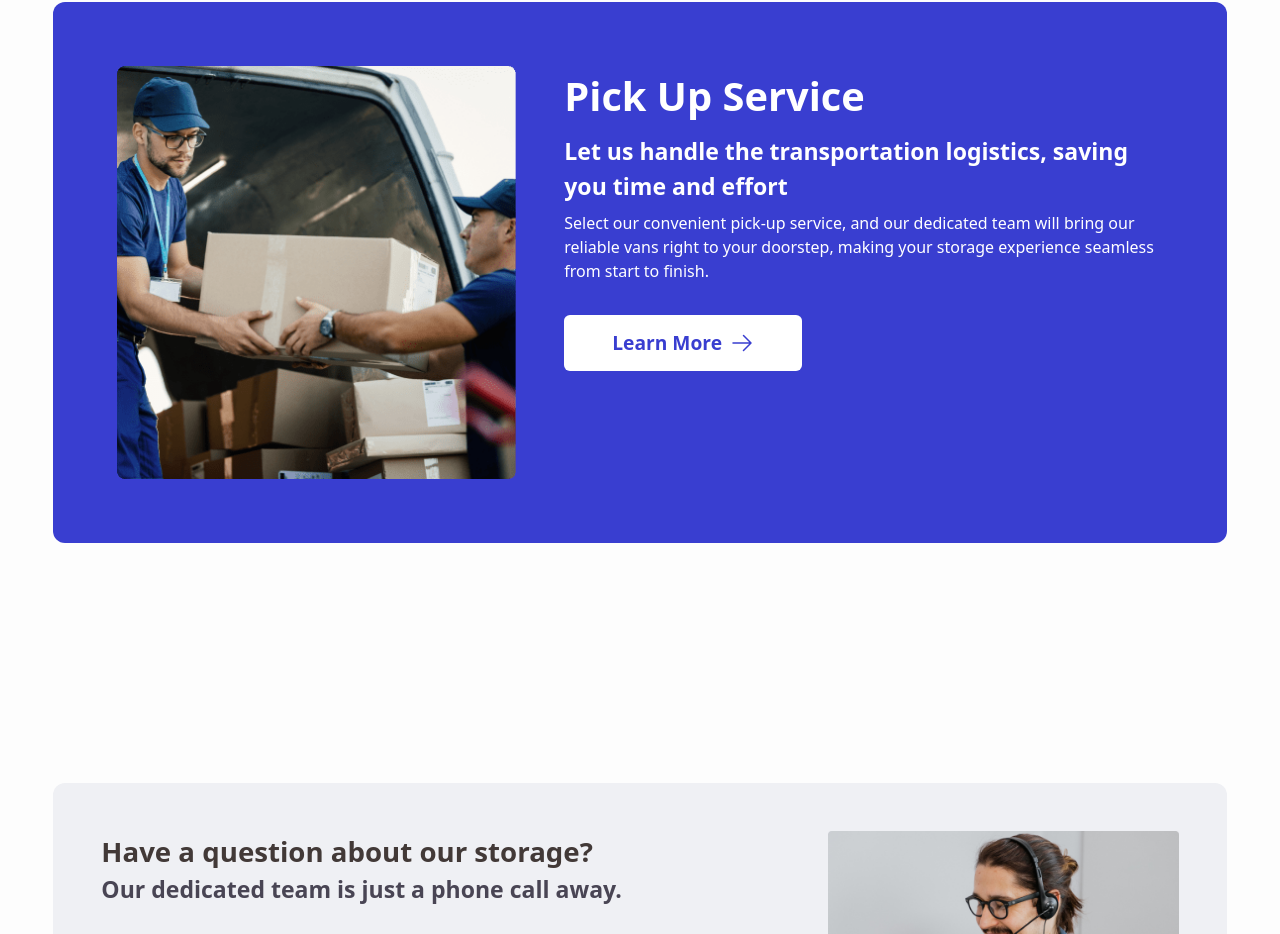
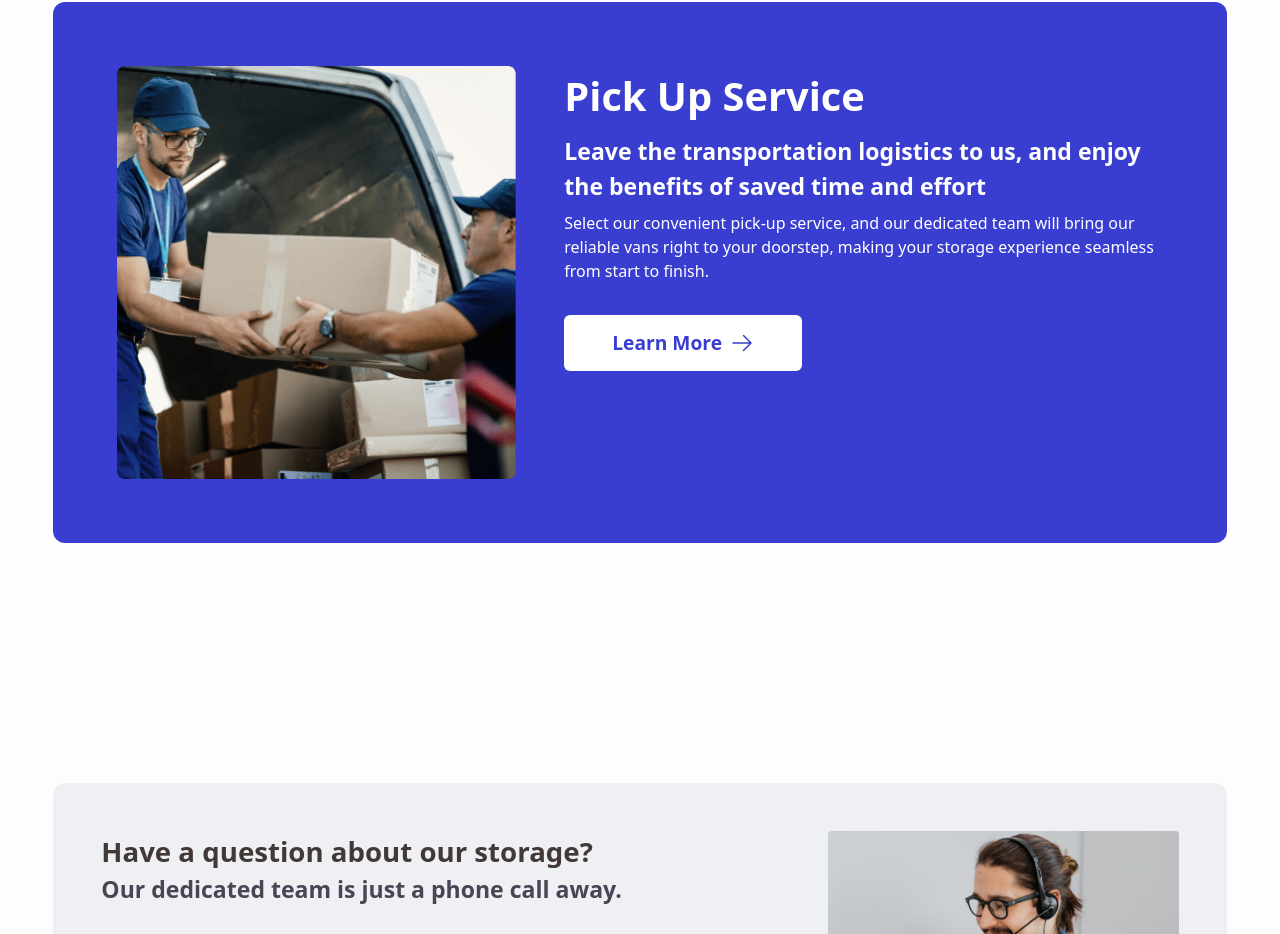
Before and after one commit to shanewmurphy/bluebox, a Next.js app: page / in a window 1280 px wide. Shown: the part 3238-4172 px from the top of the page. Built offline with nearby package versions, Linux system fonts and the light colour scheme.

Commit message:
Pick-up service pharse

```diff
--- a/components/Pick-Up-Service.js
+++ b/components/Pick-Up-Service.js
@@ -20,8 +20,8 @@ export default function PickUpService() {
             Pick Up Service
           </h2>
           <h3 className="text-white font-bold lg:text-3xl md:text-2xl sm:text-3xl">
-            Let us handle the transportation logistics, saving you time and
-            effort
+            Leave the transportation logistics to us, and enjoy the benefits of
+            saved time and effort
           </h3>
           <p className="text-white font-medium leading-relaxed lg:text-base md:text-xs sm:text-sm mt-2">
             Select our convenient pick-up service, and our dedicated team will
```
